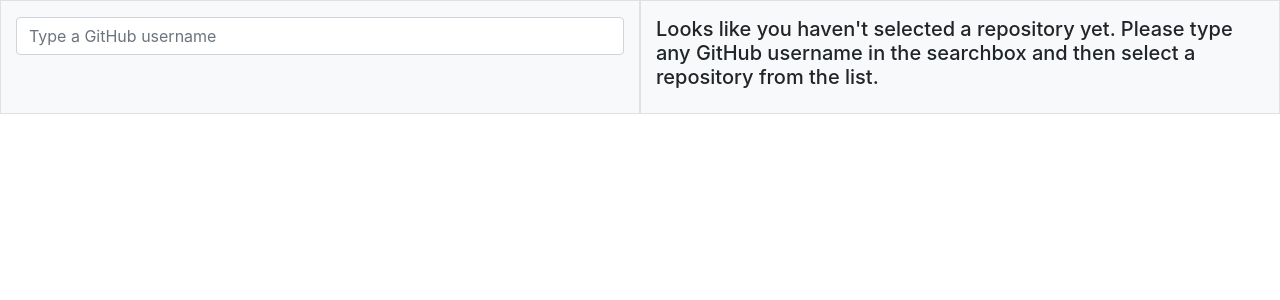
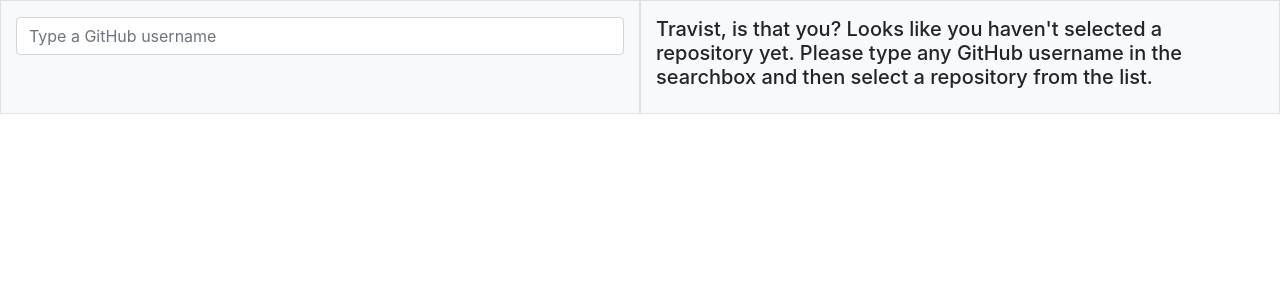
Before and after one commit to viniciuskneves/vue-github-repository-contributions, a Vue app: page / in a window 1280 px wide. Shown: the top 300 px of the page. Built offline with nearby package versions, Linux system fonts and the light colour scheme; what highcharts-vue would draw is missing.

Commit message:
testing travis really deploy me

```diff
--- a/src/views/MainView.vue
+++ b/src/views/MainView.vue
@@ -20,6 +20,7 @@
         There are no contributions to this repository, please select another repository.
       </h3>
       <h5 v-else>
+        Travist, is that you?
         Looks like you haven't selected a repository yet.
         Please type any GitHub username in the searchbox and then select a repository from the list.
       </h5>
```
